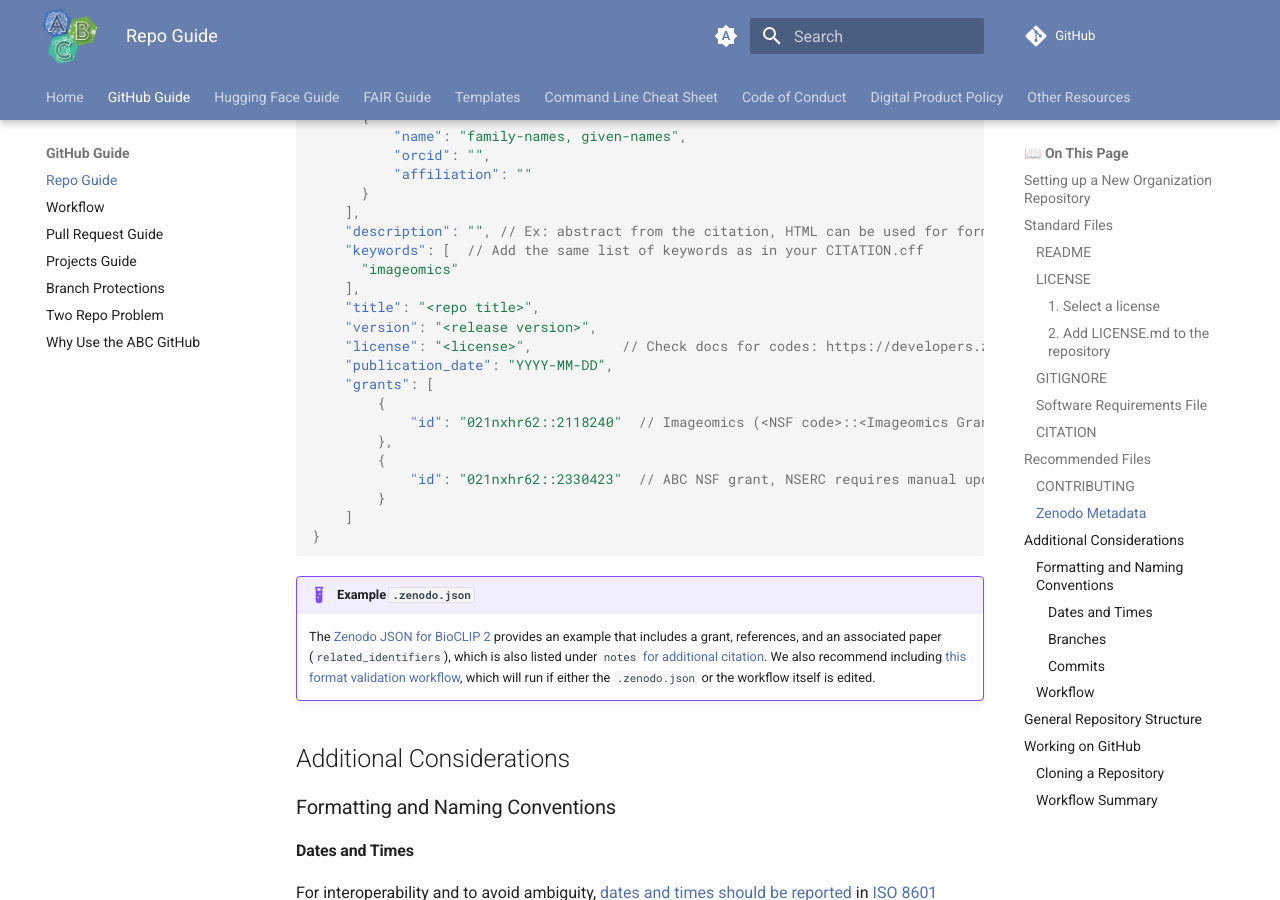
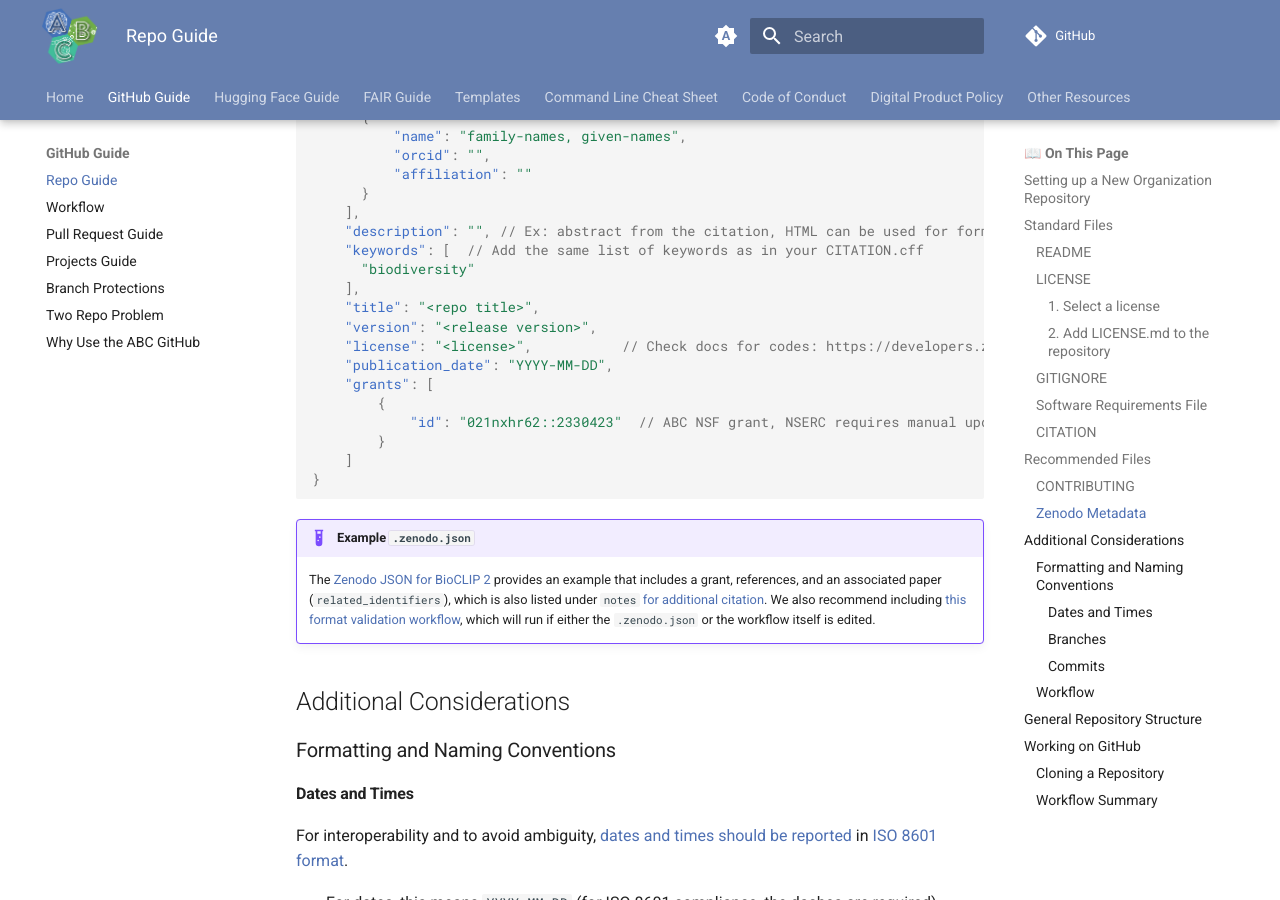
Before and after one commit to ABC-Center/ABC-guide, an MkDocs documentation site: the page built from docs/wiki-guide/GitHub-Repo-Guide.md, in a window 1280 px wide and 900 px high, scrolled down 5481 px. Built offline with MkDocs 1.6.1 and Material for MkDocs 9.7.7, drawn with Linux system fonts in a browser that asks for light colours; comment, search, counter and statistics services are not loaded; some of the changed text lies outside the part shown.

Commit message:
Set to ABC-specific remove imageomics grant and update keyword ex for ABC

```diff
--- a/docs/wiki-guide/GitHub-Repo-Guide.md
+++ b/docs/wiki-guide/GitHub-Repo-Guide.md
@@ -104,7 +104,7 @@ identifiers:
     type: url
     value: "https://github.com/ABC-Center/<repo>/tree/<commit-hash>"
 keywords:
-  - imageomics
+  - biodiversity
 license:
 message: "If you find this software helpful in your research, please cite both the software and our paper."
 repository-code: "https://github.com/ABC-Center/<repo>"
@@ -171,16 +171,13 @@ A `.zenodo.json` can be created by applying [cffconvert](https://github.com/cita
     ],
     "description": "", // Ex: abstract from the citation, HTML can be used for formatting
     "keywords": [  // Add the same list of keywords as in your CITATION.cff
-      "imageomics"
+      "biodiversity"
     ],
     "title": "<repo title>",
     "version": "<release version>",
     "license": "<license>",           // Check docs for codes: https://developers.zenodo.org/#representation
     "publication_date": "YYYY-MM-DD",
     "grants": [
-        {
-            "id": "021nxhr62::2118240"  // Imageomics (<NSF code>::<Imageomics Grant #>)
-        },
         {
             "id": "021nxhr62::2330423"  // ABC NSF grant, NSERC requires manual update
         }
```
